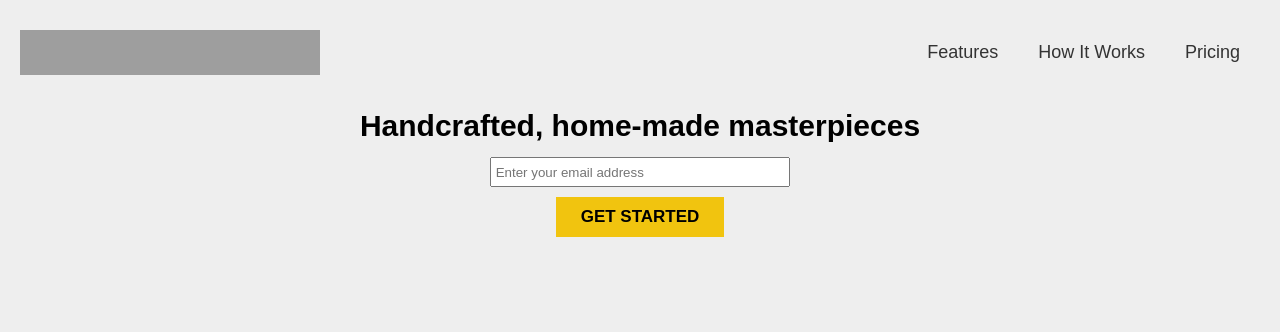
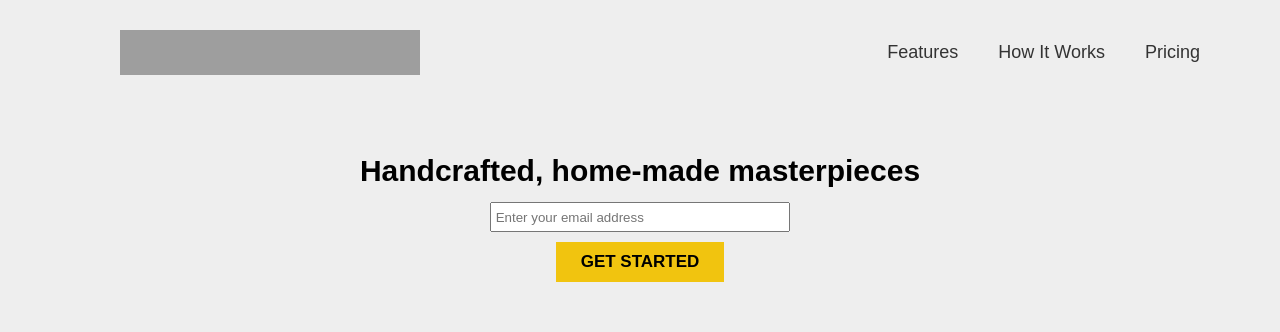
Before and after one commit to CodeVee/fcc-product, a plain HTML site: page index.html in a window 1280 px wide. Shown: the top 332 px of the page. Drawn offline with Linux system fonts and the light colour scheme; grey boxes are pictures that could not be loaded.

Commit message:
made fixed header

```diff
--- a/index.html
+++ b/index.html
@@ -9,6 +9,7 @@
 </head>
 <body>
     <header id="header">
+        <div class="wrapper">
             <img id="header-img" src="https://s3.amazonaws.com/freecodecamp/original_trombones.png" alt="Original Trombones">
             <nav id="nav-bar">
                 <ul>
@@ -17,6 +18,8 @@
                     <li><a class="nav-link" href="#pricing">Pricing</a></li>
                 </ul>
             </nav>
+        </div>
+
     </header>
     <section id="subscription">
         <h2>Handcrafted, home-made masterpieces</h2>
--- a/style.css
+++ b/style.css
@@ -30,12 +30,19 @@ p {
 }
 
 #header {
+    max-width: 1280px;
+    padding: 2rem;
+    position: fixed;
+    top: 0;
+    left: 10rem;
+    width: 1140px;
+    background: #eee;
+}
+
+#header .wrapper {
     display: flex;
     justify-content: space-between;
-    max-width: 1280px;
-    padding: 2rem;
 }
-
 #header #header-img {
     width: 30rem;
     height: 4.5rem;
@@ -57,6 +64,7 @@ p {
 #subscription {
     max-width: 1280px;
     text-align: center;
+    margin-top: 15rem;
 }
 
 #subscription h2 {
@@ -197,3 +205,9 @@ p {
     font-size: 1.2rem;
     margin: 0;
 }
+
+@media only screen and (max-width: 600px) {
+    body {
+      background-color: white;
+    }
+  }
```
Lines whose indentation alone changed are shown as unchanged.
